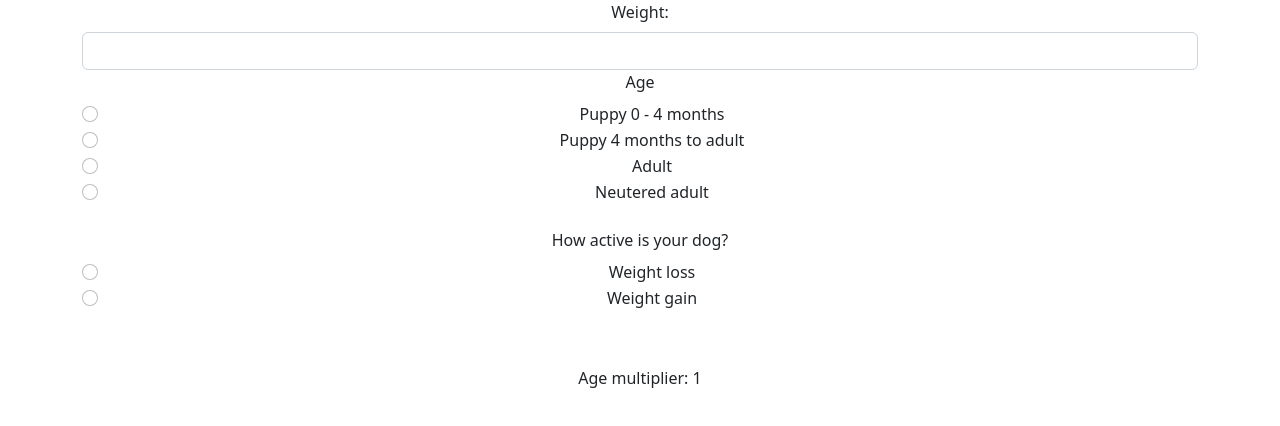
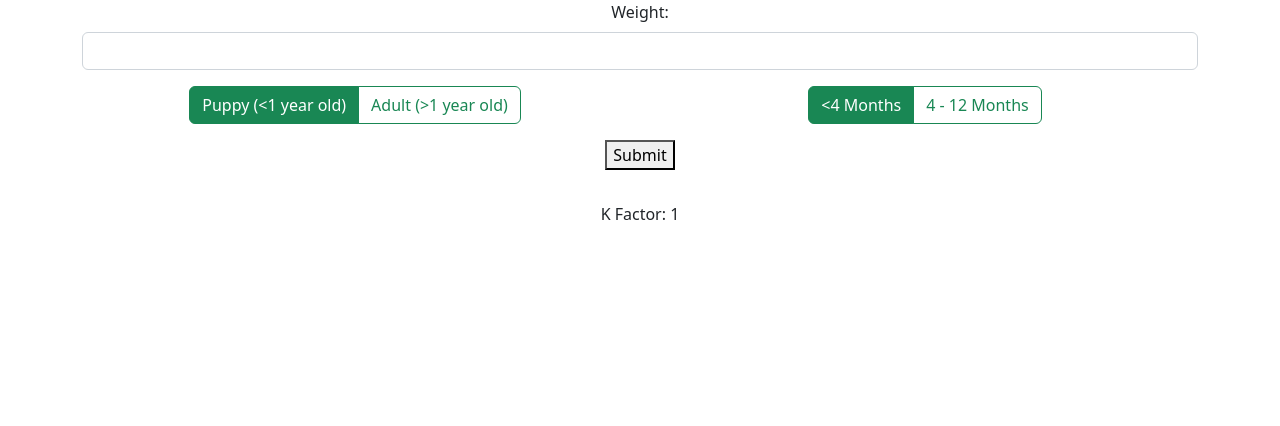
Before and after one commit to Naksp/PupCalCalc, a React (Create React App) app: page / in a window 1280 px wide. Shown: the top 426 px of the page. Built offline with nearby package versions, Linux system fonts and the light colour scheme.

Commit message:
do some stuff

```diff
--- a/src/App.tsx
+++ b/src/App.tsx
@@ -1,5 +1,6 @@
 import React, { useEffect, useState } from 'react';
-import {Form, Container, Row, ButtonGroup} from 'react-bootstrap';
+import {Form, Container, Row, ButtonGroup, ToggleButton, Col} from 'react-bootstrap';
+import { Constants } from './Constants';
 import './App.scss';
 
 const Multipliers = {
@@ -19,12 +20,40 @@ const Multipliers = {
   WEIGHT_GAIN_MAX: 1.8,
 }
 
+// Radios
+const ageRadios = [
+  { name: 'Puppy (<1 year old)', value: 'puppy' },
+  { name: 'Adult (>1 year old)', value: 'adult' },
+];
+
+const puppyAgeRadios = [
+  { name: '<4 Months', value: 'lessThanFourMonths' },
+  { name: '4 - 12 Months', value: 'greaterThanFourMonths' },
+];
+
+const activityRadios = [
+  { name: 'Inactive', value: 'inactive' },
+  { name: 'Moderately active', value: 'moderatelyActive'},
+  { name: 'Active', value: 'active' },
+];
+
+const neuteredRadios = [
+  { name: 'Neutered', value: 'neutered' },
+  { name: 'Intact', value: 'intact' },
+];
+
 function App() {
 
   const [result, setResult] = useState<number>();
   const [multiplier, setMultiplier] = useState<number>(1.0);
   const [goalMultiplier, setGoalMultiplier] = useState<number>(1.0);
   const [isAdult, setIsAdult] = useState<boolean>(false);
+  const [isNeutered, setIsNeutered] = useState<boolean>(true);
+
+  const [ageRadioValue, setAgeRadioValue] = useState<string>(ageRadios[0].value);
+  const [puppyAgeRadioValue, setPuppyAgeRadioValue] = useState<string>(puppyAgeRadios[0].value);
+  const [activityRadioValue, setActivityRadioValue] = useState<string>(activityRadios[0].value);
+  const [neuteredRadioValue, setNeuteredRadioValue] = useState<string>(neuteredRadios[0].value);
 
   const handleSubmit = async (e: React.FormEvent<HTMLFormElement>) => {
     e.preventDefault();
@@ -34,7 +63,7 @@ function App() {
     };
 
     const rer: number = caclulateRer(Number(formElements.weightInput.value));
-    const n = rer * multiplier * goalMultiplier;
+    const n = rer * multiplier;
 
     setResult(n);
   }
@@ -43,58 +72,134 @@ function App() {
     return 70 * Math.pow(weight, 0.75);
   }
 
-  useEffect(() => {
-    if (multiplier === Multipliers.PUPPY_0_TO_4_MONTS || multiplier === Multipliers.PUPPY_4_TO_12_MONTHS) {
-      var activityGroup = document.getElementById('activity-group');
-
-      activityGroup?.setAttribute('display', 'none');
+  const handleAgeChange = (value: string) => {
+    setIsAdult(value === 'adult');
+    setAgeRadioValue(value);
   }
 
-  }, [multiplier])
+  const handlePuppyAgeChange = (value: string) => {
+    setPuppyAgeRadioValue(value);
+    if (value === puppyAgeRadios[0].value) {
+      setMultiplier(Multipliers.PUPPY_0_TO_4_MONTS);
+    } else {
+      setMultiplier(Multipliers.PUPPY_4_TO_12_MONTHS);
+    }
+  }
+
+  const handleActivityChange = (value: string) => {
+    setActivityRadioValue(value);
+    if (value === activityRadios[0].value) {
+      setMultiplier(Multipliers.INACTIVE_MIN);
+    } else if (value === activityRadios[1].value) {
+      setMultiplier(isNeutered ? Multipliers.NEUTERED_ADULT : Multipliers.INTACT_ADULT);
+    } else {
+      setMultiplier(Multipliers.ACTIVE_MAX);
+    }
+  }
+
+  const handleNeuteredChange = (value: string) => {
+    setNeuteredRadioValue(value);
+    setIsNeutered(value === 'neutered');
+  }
 
   return (
     <div className='App'>
       <Container>
         <Row className='row'>
           <Form onSubmit={handleSubmit}>
+            <Row className='mb-3'>
               <Form.Group>
                 <Form.Label>Weight: </Form.Label>
                 <Form.Control id='weightInput' type='number' />
               </Form.Group>
-            <Form.Group className='mb-4'>
-              <Row>
-                <Form.Label>Age</Form.Label>
             </Row>
-              <Form.Check onChange={() => {setMultiplier(Multipliers.PUPPY_0_TO_4_MONTS); setIsAdult(false); }} type='radio' id='radio-puppy-young' label='Puppy 0 - 4 months' name='ageGroup' className='col' />
-              <Form.Check onChange={() => { setMultiplier(Multipliers.PUPPY_4_TO_12_MONTHS); setIsAdult(false); }} type='radio' id='radio-puppy' label='Puppy 4 months to adult' name='ageGroup' className='col' />
-              <Form.Check onChange={() => setIsAdult(true)} type='radio' id='radio-intact-adult' label='Adult' name='ageGroup' className='col' />
-              <Form.Check onChange={() => setIsAdult(true)} type='radio' id='radio-neutered-adult' label='Neutered adult' name='ageGroup' className='col' />
-            </Form.Group>
+            <Row className='mb-3'>
+              <Col className='col-6'>
+                <ButtonGroup>
+                  {ageRadios.map((radio, idx) => (
+                    <ToggleButton
+                      key={radio.value}
+                      id={`radio-${radio.value}`}
+                      type="radio"
+                      variant='outline-success'
+                      name="ageRadio"
+                      value={radio.value}
+                      checked={ageRadioValue === radio.value}
+                      onChange={(e) => handleAgeChange(e.currentTarget.value)}
+                    >
+                      {radio.name}
+                    </ToggleButton>
+                  ))}
+                </ButtonGroup>
+              </Col>
               { isAdult ?
-              <div>
-                <Form.Group id='activity-group' className='mb-4'>
-                  <Row>
-                    <Form.Label>How active is your dog?</Form.Label>
+                <Col className='col-6'>
+                  <ButtonGroup>
+                    {neuteredRadios.map((radio, idx) => (
+                      <ToggleButton
+                        key={radio.value}
+                        id={`radio-${radio.value}`}
+                        type="radio"
+                        variant='outline-success'
+                        name="neuteredRadio"
+                        value={radio.value}
+                        checked={neuteredRadioValue === radio.value}
+                        onChange={(e) => handleNeuteredChange(e.currentTarget.value)}
+                      >
+                        {radio.name}
+                      </ToggleButton>
+                    ))}
+                  </ButtonGroup>
+                </Col>
+                :
+                <Col className='col-6'>
+                  <ButtonGroup>
+                    {puppyAgeRadios.map((radio, idx) => (
+                      <ToggleButton
+                        key={radio.value}
+                        id={`radio-${radio.value}`}
+                        type="radio"
+                        variant='outline-success'
+                        name="puppyAgeRadio"
+                        value={radio.value}
+                        checked={puppyAgeRadioValue === radio.value}
+                        onChange={(e) => handlePuppyAgeChange(e.currentTarget.value)}
+                      >
+                        {radio.name}
+                      </ToggleButton>
+                    ))}
+                  </ButtonGroup>
+                </Col>
+              }
             </Row>
-                  <Form.Check onChange={() => setMultiplier(Multipliers.INACTIVE_MIN)} type='radio' id='radio-inactive' label='Inactive' name='activityGroup' className='col' />
-                  <Form.Check onChange={() => setMultiplier(Multipliers.ACTIVE_MIN)} type='radio' id='radio-active' label='Active' name='activityGroup' className='col' />
-                </Form.Group>
-                <button type='submit'>Submit</button>
-                </div>
+            { isAdult ?
+              <Row className='mb-3'>
+                <ButtonGroup>
+                  {activityRadios.map((radio, idx) => (
+                    <ToggleButton
+                      key={radio.value}
+                      id={`radio-${radio.value}`}
+                      type="radio"
+                      variant='outline-success'
+                      name="activityRadio"
+                      value={radio.value}
+                      checked={activityRadioValue === radio.value}
+                      onChange={(e) => handleActivityChange(e.currentTarget.value)}
+                    >
+                      {radio.name}
+                    </ToggleButton>
+                  ))}
+                </ButtonGroup>
+              </Row>
               : null
             }
-            <Form.Group id='goal-group' className='mb-4'>
-              <Row>
-                <Form.Label>How active is your dog?</Form.Label>
-              </Row>
-              <Form.Check onChange={() => setGoalMultiplier(Multipliers.WEIGHT_LOSS)} type='radio' id='radio-weight-loss' label='Weight loss' name='activityGroup' className='col' />
-              <Form.Check onChange={() => setGoalMultiplier(Multipliers.WEIGHT_GAIN_MIN)} type='radio' id='radio-weight-gain' label='Weight gain' name='activityGroup' className='col' />
-            </Form.Group>
+
+            <button type='submit'>Submit</button>
           </Form>
 
           <p>{isAdult}</p>
           <p id='calorie-result'>{result}</p>
-          <p>Age multiplier: {multiplier}</p>
+          <p>K Factor: {multiplier}</p>
         </Row>
       </Container>
     </div>
--- /dev/null
+++ b/src/Constants.ts
@@ -0,0 +1,10 @@
+export const Constants = {
+    radios: {
+        puppyAge: {
+            LABEL_LESS_THAN_4_MONTHS: '<4 Months',
+            VALUE_LESS_THAN_4_MONTHS: 'lessThanFourMonths',
+            LABEL_GREATER_THAN_4_MONTHS: '4-12 Months',
+            VALUE_GREATER_THAN_4_MONTHS: 'greaterThanFourMonths',
+        }
+    }
+}
```
Also changed, not shown: 1 other file (tests, documents, lock files or other folders). Lines whose indentation alone changed are shown as unchanged.
